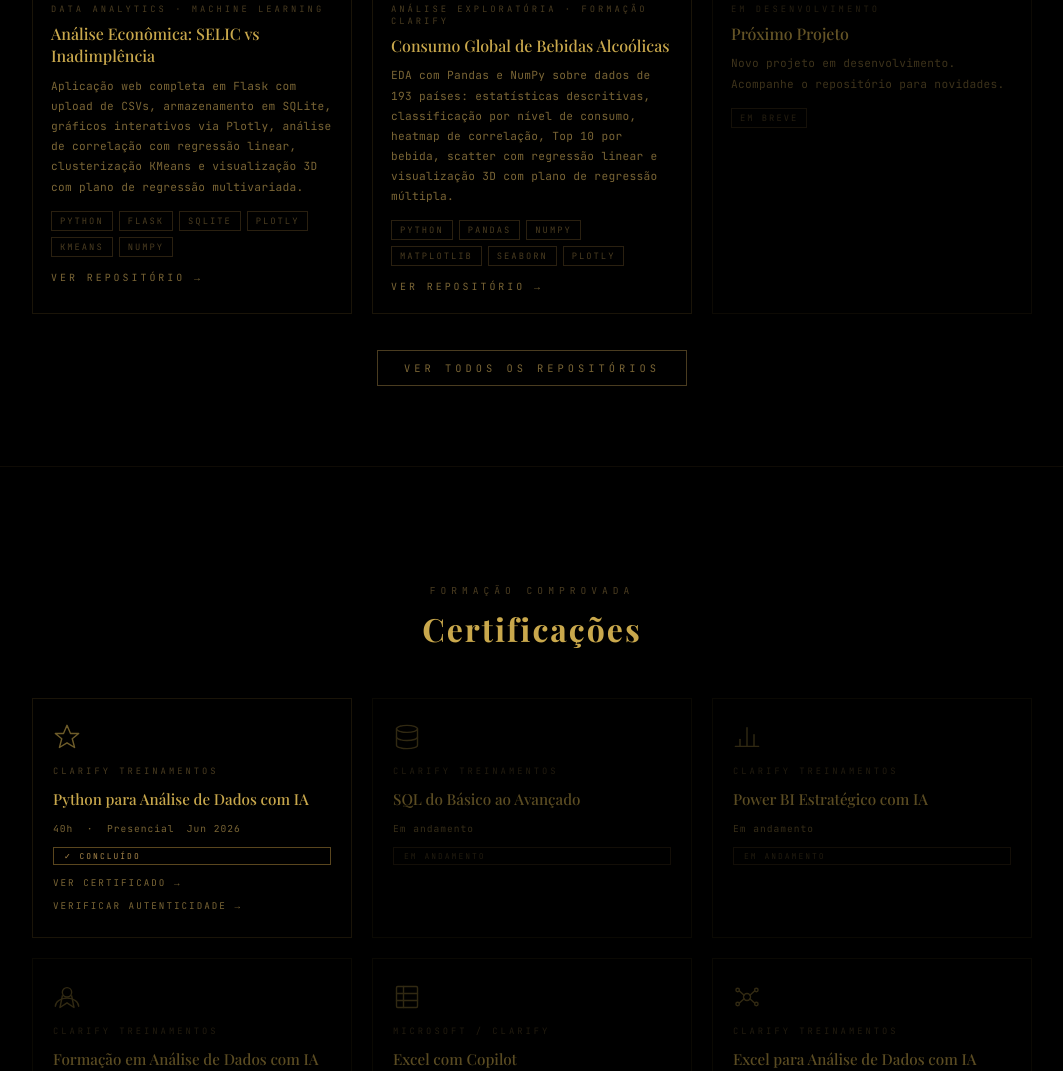
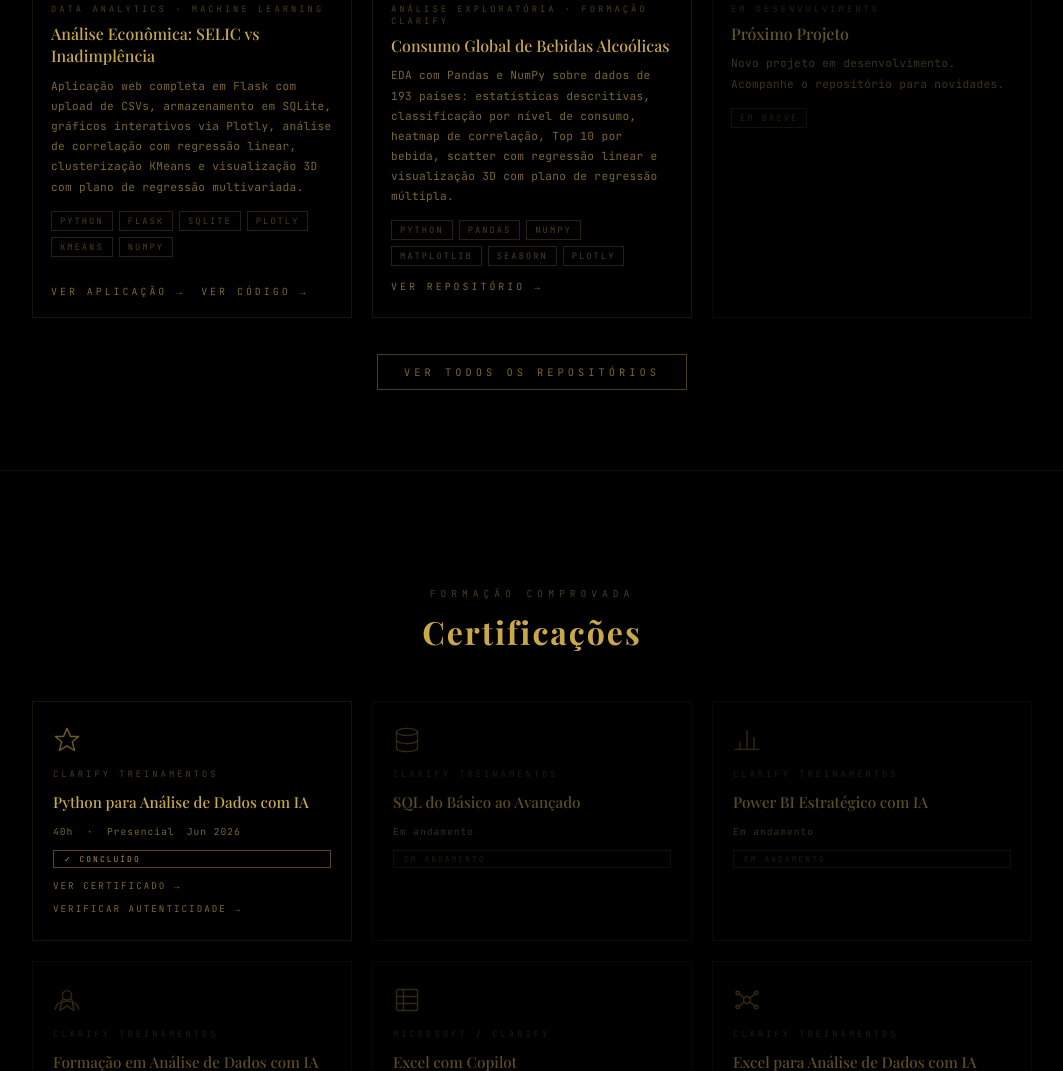
Before and after one commit to ViniciusBrandaoo/ViniciusBrandaoo.github.io, a plain HTML site: page index.html in a window 1280 px wide. Shown: the part 2782-3853 px from the top of the page, without its empty margins (108-1171 px from the left). Drawn offline with nearby package versions, Linux system fonts and the light colour scheme; a web font is replaced by a local one.

Commit message:
Update index.html

```diff
--- a/index.html
+++ b/index.html
@@ -313,7 +313,10 @@ h1{font-family:'Playfair Display';font-size:3rem;letter-spacing:3px;color:var(--
         <div class="proj-stack">
           <span class="tag">Python</span><span class="tag">Flask</span><span class="tag">SQLite</span><span class="tag">Plotly</span><span class="tag">KMeans</span><span class="tag">NumPy</span>
         </div>
-        <a class="proj-link" href="https://github.com/ViniciusBrandaoo/python_clarify/blob/main/main.py" target="_blank">Ver repositório →</a>
+        <div style="display:flex;gap:16px;flex-wrap:wrap;margin-top:14px;">
+          <a class="proj-link" href="https://dados-economicos-vsb--viniciusbrand11.replit.app" target="_blank">Ver aplicação →</a>
+          <a class="proj-link" href="https://github.com/ViniciusBrandaoo/python_clarify/blob/main/main.py" target="_blank">Ver código →</a>
+        </div>
       </div>
     </div>
     <div class="proj-card">
```
